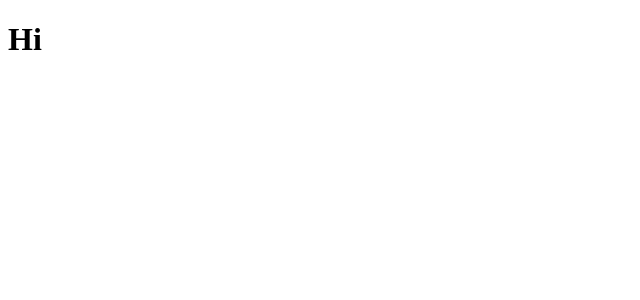
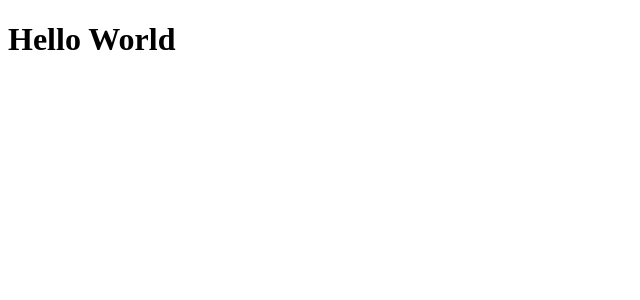
Before and after one commit to kidman90/egghead-react-start, a React (Create React App) app: page / in a window 1280 px wide. Shown: the top 300 px of the page, without its empty margins (0-640 px from the left). Built offline with nearby package versions, Linux system fonts and the light colour scheme.

Commit message:
02 Write a "Hello World" React Component

```diff
--- a/src/App.js
+++ b/src/App.js
@@ -1,5 +1,15 @@
 import React from 'react';
 
-const App = () => <h1>Hi</h1>;
+class App extends React.Component {
+  render() {
+    // return <h1 className="">Hello World</h1>;
+
+    // return React.createElement('h1', null, 'Hello Eggheads');
+
+    return <h1>Hello World</h1>;
+  }
+};
+
+// const App = () => <h1>Hello stateless</h1>;
 
 export default App;
```
